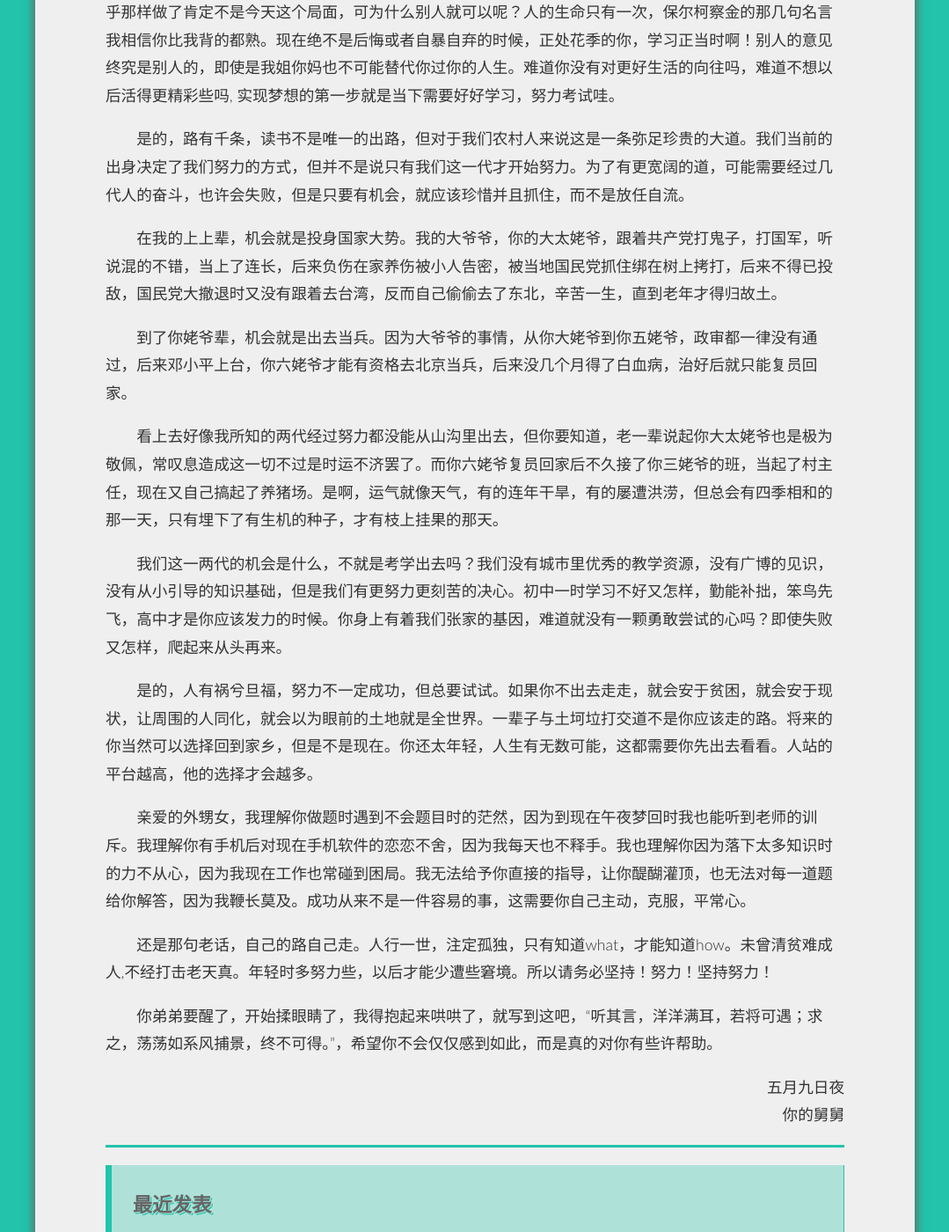
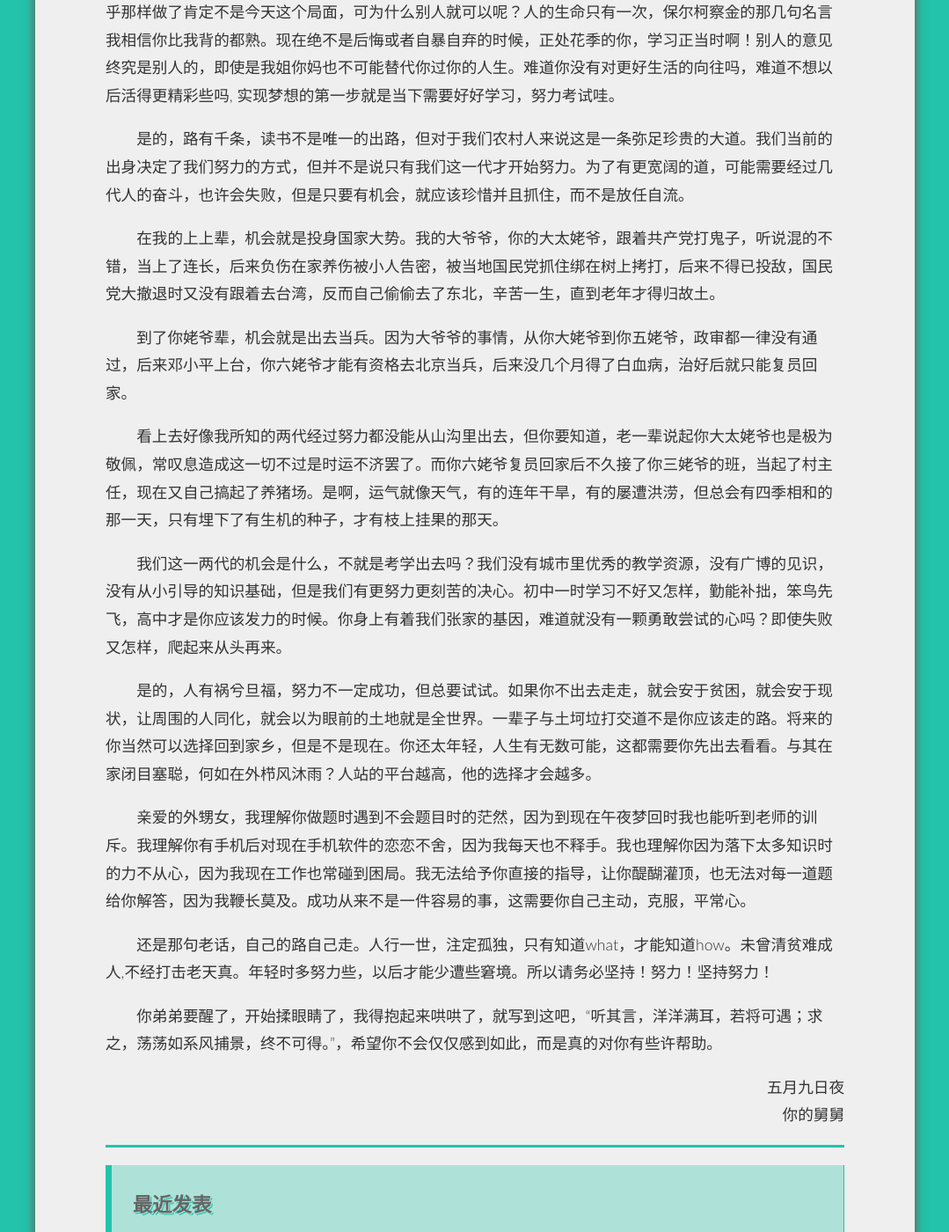
Before and after one commit to zwxscience/MyBlog, a Jekyll site: the page built from _posts/2016-05-09-to-my-niece-for-high-school-exam.md, in a window 1280 px wide and 1400 px high, scrolled down 920 px. Shown: the whole window at 88% size, without its empty margins (100-1179 px from the left). Built offline with Jekyll 4.4.1, drawn with Linux system fonts in a browser that asks for light colours; Markdown is read by kramdown in place of the engine named in the settings; comment, search, counter and statistics services are not loaded.

Commit message:
Update 2016-05-09-to-my-niece-for-high-school-exam.md

```diff
--- a/_posts/2016-05-09-to-my-niece-for-high-school-exam.md
+++ b/_posts/2016-05-09-to-my-niece-for-high-school-exam.md
@@ -18,7 +18,7 @@ Hi，媛媛，
 
 是的，路有千条，读书不是唯一的出路，但对于我们农村人来说这是一条弥足珍贵的大道。我们当前的出身决定了我们努力的方式，但并不是说只有我们这一代才开始努力。为了有更宽阔的道，可能需要经过几代人的奋斗，也许会失败，但是只要有机会，就应该珍惜并且抓住，而不是放任自流。
 
-在我的上上辈，机会就是投身国家大势。我的大爷爷，你的大太姥爷，跟着共产党打鬼子，打国军，听说混的不错，当上了连长，后来负伤在家养伤被小人告密，被当地国民党抓住绑在树上拷打，后来不得已投敌，国民党大撤退时又没有跟着去台湾，反而自己偷偷去了东北，辛苦一生，直到老年才得归故土。
+在我的上上辈，机会就是投身国家大势。我的大爷爷，你的大太姥爷，跟着共产党打鬼子，听说混的不错，当上了连长，后来负伤在家养伤被小人告密，被当地国民党抓住绑在树上拷打，后来不得已投敌，国民党大撤退时又没有跟着去台湾，反而自己偷偷去了东北，辛苦一生，直到老年才得归故土。
 
 到了你姥爷辈，机会就是出去当兵。因为大爷爷的事情，从你大姥爷到你五姥爷，政审都一律没有通过，后来邓小平上台，你六姥爷才能有资格去北京当兵，后来没几个月得了白血病，治好后就只能复员回家。
 
@@ -26,7 +26,7 @@ Hi，媛媛，
 
 我们这一两代的机会是什么，不就是考学出去吗？我们没有城市里优秀的教学资源，没有广博的见识，没有从小引导的知识基础，但是我们有更努力更刻苦的决心。初中一时学习不好又怎样，勤能补拙，笨鸟先飞，高中才是你应该发力的时候。你身上有着我们张家的基因，难道就没有一颗勇敢尝试的心吗？即使失败又怎样，爬起来从头再来。
 
-是的，人有祸兮旦福，努力不一定成功，但总要试试。如果你不出去走走，就会安于贫困，就会安于现状，让周围的人同化，就会以为眼前的土地就是全世界。一辈子与土坷垃打交道不是你应该走的路。将来的你当然可以选择回到家乡，但是不是现在。你还太年轻，人生有无数可能，这都需要你先出去看看。人站的平台越高，他的选择才会越多。
+是的，人有祸兮旦福，努力不一定成功，但总要试试。如果你不出去走走，就会安于贫困，就会安于现状，让周围的人同化，就会以为眼前的土地就是全世界。一辈子与土坷垃打交道不是你应该走的路。将来的你当然可以选择回到家乡，但是不是现在。你还太年轻，人生有无数可能，这都需要你先出去看看。与其在家闭目塞聪，何如在外栉风沐雨？人站的平台越高，他的选择才会越多。
 
 亲爱的外甥女，我理解你做题时遇到不会题目时的茫然，因为到现在午夜梦回时我也能听到老师的训斥。我理解你有手机后对现在手机软件的恋恋不舍，因为我每天也不释手。我也理解你因为落下太多知识时的力不从心，因为我现在工作也常碰到困局。我无法给予你直接的指导，让你醍醐灌顶，也无法对每一道题给你解答，因为我鞭长莫及。成功从来不是一件容易的事，这需要你自己主动，克服，平常心。
 
```
